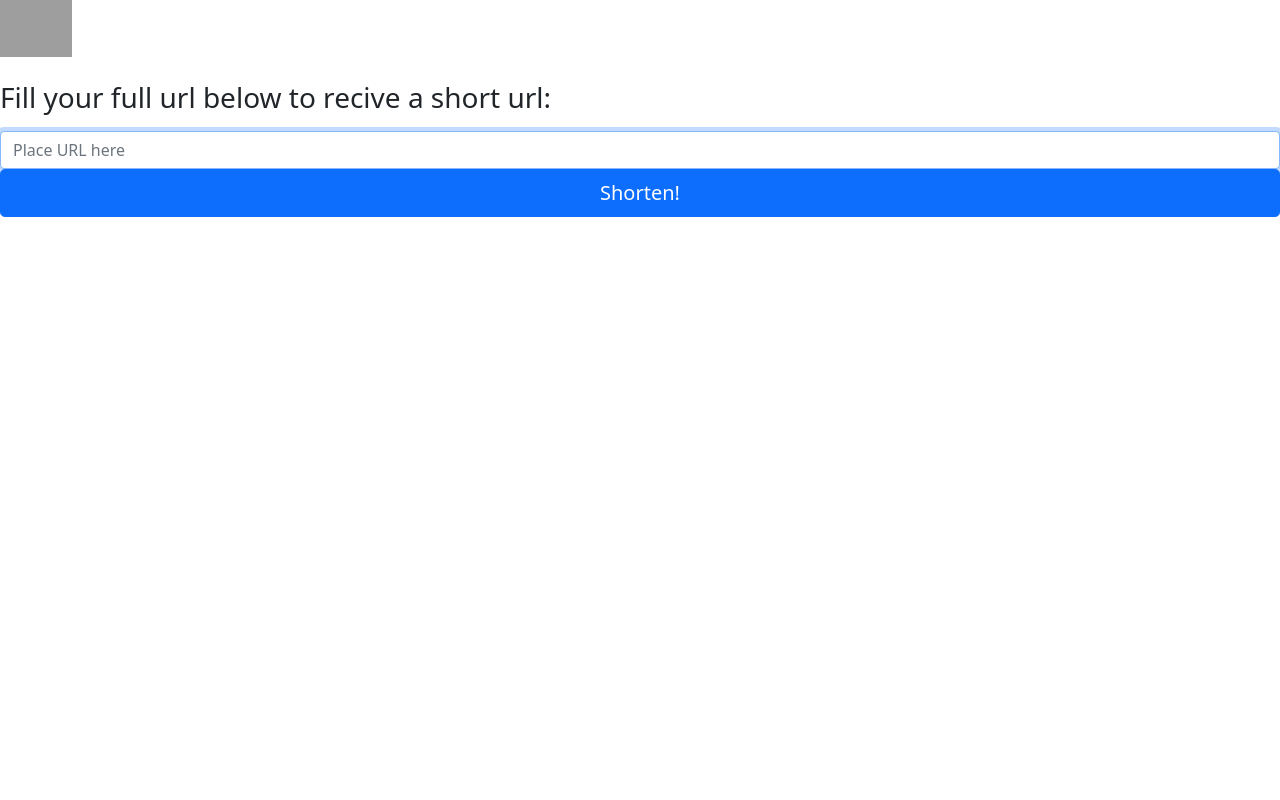
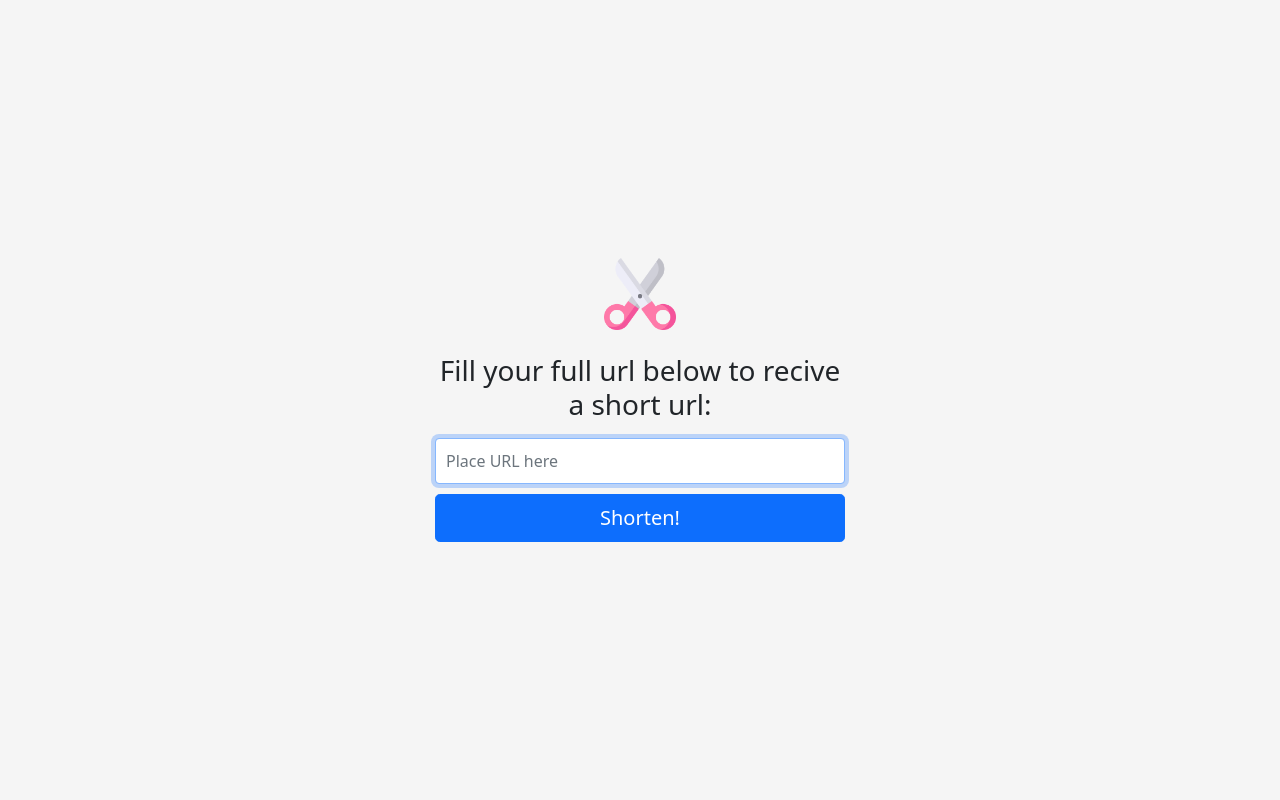
Before and after one commit to SemiSK/UrlShort, a Django app: page /x/shrt/ in a window 1280 px wide. Run offline with Django 3.2, Linux system fonts and the light colour scheme; grey boxes are pictures that could not be loaded.

Commit message:
add logo and fix styling

```diff
--- a/urlShort/urlShort/urls.py
+++ b/urlShort/urlShort/urls.py
@@ -15,9 +15,11 @@ Including another URLconf
 """
 from django.contrib import admin
 from django.urls import path, include
+from django.conf import settings
+from django.conf.urls.static import static
 
 urlpatterns = [
     path('x/', include('urlShortApp.urls')),
     path('count/', include('counter.urls')),
     path('admin/', admin.site.urls),
-]
+] + static(settings.STATIC_URL, document_root=settings.STATIC_ROOT)
--- /dev/null
+++ b/urlShort/urlShortApp/static/urlShortApp/css/style.css
@@ -0,0 +1,56 @@
+html,
+body {
+  height: 100%;
+}
+
+body {
+  display: flex;
+  align-items: center;
+  padding-top: 40px;
+  padding-bottom: 40px;
+  background-color: #f5f5f5;
+}
+
+.form-signin {
+  width: 100%;
+  max-width: 440px;
+  padding: 15px;
+  margin: auto;
+}
+.form-signin .checkbox {
+  font-weight: 400;
+}
+.form-signin .form-control {
+  position: relative;
+  box-sizing: border-box;
+  height: auto;
+  padding: 10px;
+  font-size: 16px;
+}
+
+.form-signin button {
+    margin-top: 10px;
+}
+
+.form-signin .form-control:focus {
+  z-index: 2;
+}
+.form-signin input[type="email"] {
+  margin-bottom: -1px;
+  border-bottom-right-radius: 0;
+  border-bottom-left-radius: 0;
+}
+.form-signin input[type="password"] {
+  margin-bottom: 10px;
+  border-top-left-radius: 0;
+  border-top-right-radius: 0;
+}
+
+.short_url {
+    margin-top: 10px;
+    font-size: 24px;
+}
+
+a {
+    color:#FE79A9
+}
--- a/urlShort/urlShortApp/templates/urlShortApp/base.html
+++ b/urlShort/urlShortApp/templates/urlShortApp/base.html
@@ -4,13 +4,19 @@
     <meta charset="utf-8">
     <meta name="viewport" content="width=device-width, initial-scale=1">
     <link href="https://cdn.jsdelivr.net/npm/bootstrap@5.0.0-beta2/dist/css/bootstrap.min.css" rel="stylesheet" integrity="sha384-BmbxuPwQa2lc/FVzBcNJ7UAyJxM6wuqIj61tLrc4wSX0szH/Ev+nYRRuWlolflfl" crossorigin="anonymous">
+    {% load static %}
+    <!-- CSS from file -->
+    <link rel="stylesheet" type="text/css" href={% static "urlShortApp/css/style.css" %}>
+
+    <link rel="stylesheet" href="https://cdnjs.cloudflare.com/ajax/libs/font-awesome/4.7.0/css/font-awesome.min.css">
+    <!-- JS from file -->
+    <link rel="stylesheet" type="text/JS" href={% static "urlShortApp/js/main.js" %}>
     <title>{% block title %}My amazing site{% endblock %}</title>
 </head>
 
-<body>
-    <div id="content">
-        {% block content %}{% endblock %}
-    </div>
+<body class="text-center">
+
+    {% block content %}{% endblock %}
 
     <div id="footer">
         <script src="https://cdn.jsdelivr.net/npm/bootstrap@5.0.0-beta2/dist/js/bootstrap.bundle.min.js" integrity="sha384-b5kHyXgcpbZJO/tY9Ul7kGkf1S0CWuKcCD38l8YkeH8z8QjE0GmW1gYU5S9FOnJ0" crossorigin="anonymous"></script>
--- a/urlShort/urlShortApp/templates/urlShortApp/shortener_form.html
+++ b/urlShort/urlShortApp/templates/urlShortApp/shortener_form.html
@@ -1,12 +1,10 @@
 {% extends "urlShortApp/base.html" %}
 {% block content %}
-
-
-
-
+{% load static %}
+<main class="form-signin">
     <form action={% url 'shortenUrl' %} method="post">
         {% csrf_token %}
-<img class="mb-4" src="/docs/5.0/assets/brand/bootstrap-logo.svg" alt="" width="72" height="57">
+        <img class="mb-4" src={% static "urlShortApp/img/logo.png" %} alt="" width="72" height="72">
         <h1 class="h3 mb-3 fw-normal">Fill your full url below to recive a short url:</h1>
 
         {% for field in form %}
@@ -16,5 +14,5 @@
 
         <button class="w-100 btn btn-lg btn-primary" type="submit">Shorten!</button>
     </form>
-
+</main>
 {% endblock %}
```
Also changed, not shown: urlShort/urlShortApp/templates/urlShortApp/short_url.html (+8 -4 lines), urlShort/urlShortApp/static/urlShortApp/img/logo.png (added), urlShort/urlShortApp/static/urlShortApp/js/main.js (added). Lines whose indentation alone changed are shown as unchanged.
